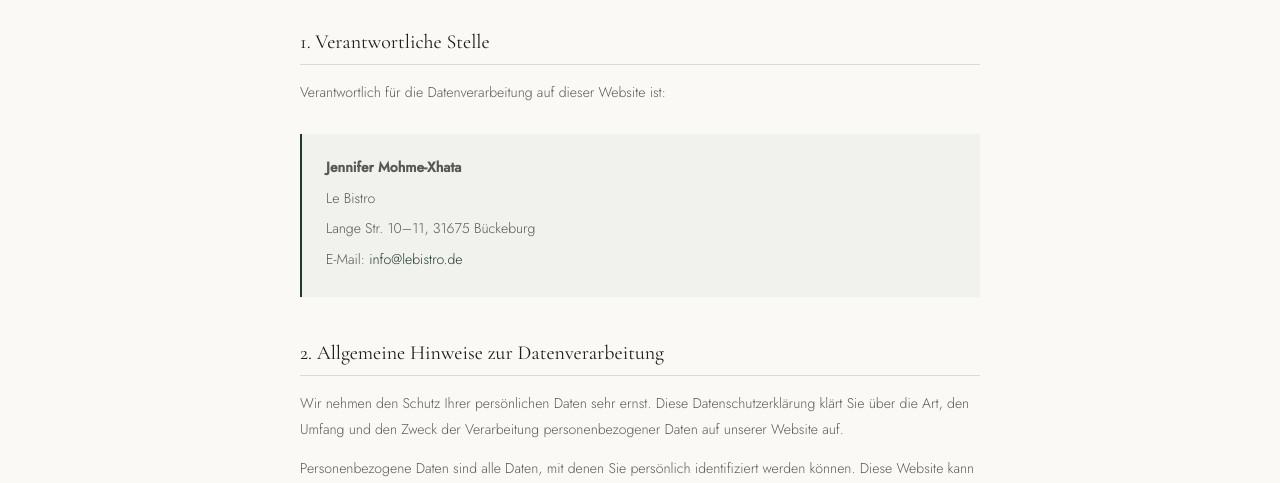
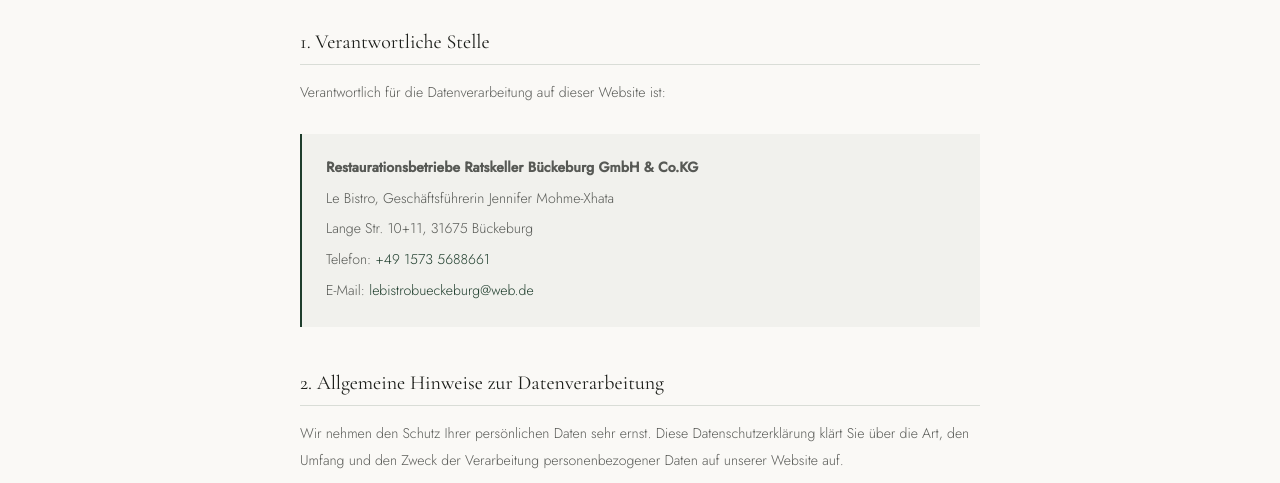
Before and after one commit to kaiarndt05-eng/le-bistro-webseite, a website: page datenschutz.html in a window 1280 px wide. Shown: the part 263-746 px from the top of the page. Drawn offline with nearby package versions, Linux system fonts and the light colour scheme.

Commit message:
Update Le

```diff
--- a/datenschutz.html
+++ b/datenschutz.html
@@ -151,10 +151,11 @@
       Verantwortlich für die Datenverarbeitung auf dieser Website ist:
     </p>
     <div class="info-box">
-      <p><strong>Jennifer Mohme-Xhata</strong></p>
-      <p>Le Bistro</p>
-      <p>Lange Str. 10–11, 31675 Bückeburg</p>
-      <p>E-Mail: <a href="mailto:info@lebistro.de">info@lebistro.de</a></p>
+      <p><strong>Restaurationsbetriebe Ratskeller Bückeburg GmbH & Co.KG</strong></p>
+      <p>Le Bistro, Geschäftsführerin Jennifer Mohme-Xhata</p>
+      <p>Lange Str. 10+11, 31675 Bückeburg</p>
+      <p>Telefon: <a href="tel:+4915735688661">+49 1573 5688661</a></p>
+      <p>E-Mail: <a href="mailto:lebistrobueckeburg@web.de">lebistrobueckeburg@web.de</a></p>
     </div>
 
     <h2>2. Allgemeine Hinweise zur Datenverarbeitung</h2>
```
